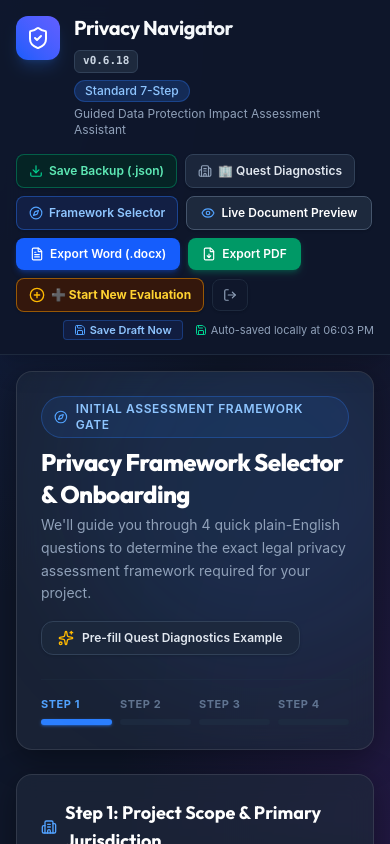
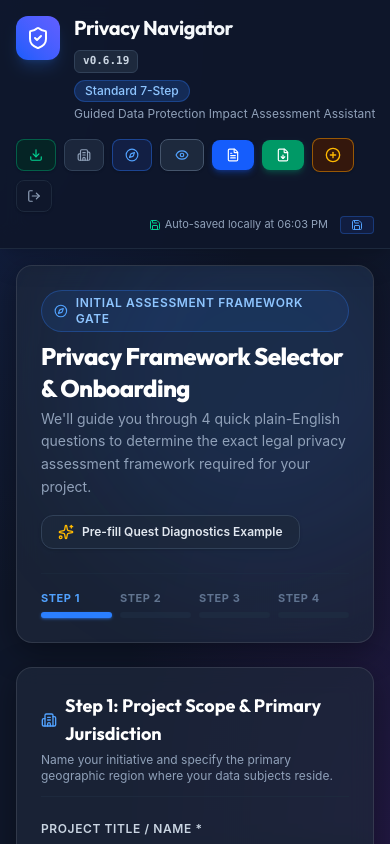
Before and after one commit to grebnetro/privacy-navigator, a React (Vite) app: page / in a window 390 px wide. Both pictures are taken after a click on the button "Sign In with Quest Enterprise SSO (Okta / Azure AD)". Shown: the top 844 px of the page. Built offline with nearby package versions, Linux system fonts and the light colour scheme.

Commit message:
v0.6.19 - Header layout adjustments, mobile icon-only buttons & User Guide

```diff
--- a/src/components/Header.tsx
+++ b/src/components/Header.tsx
@@ -124,7 +124,7 @@ export const Header: React.FC<HeaderProps> = ({
             </div>
 
             {/* Line 4: Assistant Subtitle */}
-            <p className="text-xs text-slate-400">
+            <p className="text-xs text-slate-400 whitespace-nowrap">
               {onboardingPayload?.assessmentTitle || 'Guided Data Protection Impact Assessment Assistant'}
             </p>
           </div>
@@ -140,7 +140,7 @@ export const Header: React.FC<HeaderProps> = ({
             title="Download a backup file (.json) of your current evaluation"
           >
             <Download className="w-3.5 h-3.5 text-emerald-400" />
-            <span>Save Backup (.json)</span>
+            <span className="hidden sm:inline">Save Backup (.json)</span>
           </button>
 
           <button
@@ -150,25 +150,27 @@ export const Header: React.FC<HeaderProps> = ({
             title="Edit Organization Defaults (Controller Name, DPO Title, Contact)"
           >
             <Building2 className="w-3.5 h-3.5 text-slate-400" />
-            <span>🏢 {orgProfile?.organizationName || 'Org Profile'}</span>
+            <span className="hidden sm:inline">🏢 {orgProfile?.organizationName || 'Org Profile'}</span>
           </button>
 
           <button
             onClick={onOpenOnboarding}
             className="flex items-center gap-1.5 px-3 py-2 text-xs font-semibold text-blue-300 bg-blue-950/60 hover:bg-blue-900/80 rounded-lg border border-blue-500/40 transition shadow-sm"
             id="change-framework-btn"
+            title="Framework Selector"
           >
             <Compass className="w-3.5 h-3.5 text-blue-400" />
-            <span>Framework Selector</span>
+            <span className="hidden sm:inline">Framework Selector</span>
           </button>
 
           <button
             onClick={onOpenPreview}
             className="flex items-center gap-1.5 px-3.5 py-2 text-xs font-semibold text-white bg-slate-800 hover:bg-slate-700 rounded-lg border border-slate-600 transition shadow-sm"
             id="live-preview-btn"
+            title="Live Document Preview"
           >
             <Eye className="w-3.5 h-3.5 text-blue-400" />
-            <span>Live Document Preview</span>
+            <span className="hidden sm:inline">Live Document Preview</span>
           </button>
 
           {/* Export Group (To Left of Sign Out & Start New Evaluation) */}
@@ -177,9 +179,10 @@ export const Header: React.FC<HeaderProps> = ({
             disabled={isExporting}
             className="flex items-center gap-1.5 px-3.5 py-2 text-xs font-semibold text-white bg-blue-600 hover:bg-blue-500 rounded-lg transition shadow-md shadow-blue-600/30 active:scale-95 disabled:opacity-50"
             id="download-docx-btn"
+            title="Export Word (.docx)"
           >
             <FileText className="w-3.5 h-3.5" />
-            <span>Export Word (.docx)</span>
+            <span className="hidden sm:inline">Export Word (.docx)</span>
           </button>
 
           <button
@@ -187,9 +190,10 @@ export const Header: React.FC<HeaderProps> = ({
             disabled={isExporting}
             className="flex items-center gap-1.5 px-3.5 py-2 text-xs font-semibold text-white bg-emerald-600 hover:bg-emerald-500 rounded-lg transition shadow-md shadow-emerald-600/30 active:scale-95 disabled:opacity-50"
             id="download-pdf-btn"
+            title="Export PDF"
           >
             <FileDown className="w-3.5 h-3.5" />
-            <span>Export PDF</span>
+            <span className="hidden sm:inline">Export PDF</span>
           </button>
 
           {/* Far Right Primary Actions: Start New Evaluation & Sign Out */}
@@ -200,7 +204,7 @@ export const Header: React.FC<HeaderProps> = ({
             title="Start a new evaluation, jump to beginning, or load saved backup"
           >
             <PlusCircle className="w-4 h-4 text-amber-400" />
-            <span>➕ Start New Evaluation</span>
+            <span className="hidden sm:inline">➕ Start New Evaluation</span>
           </button>
 
           {onLogout && (
@@ -217,7 +221,7 @@ export const Header: React.FC<HeaderProps> = ({
       </div>
 
       {/* Auto-Save & Manual Save Bar */}
-      <div className="max-w-7xl mx-auto mt-2 flex items-center justify-between text-xs">
+      <div className="max-w-7xl mx-auto mt-1 flex items-center justify-between text-xs">
         <div className="flex items-center gap-2">
           {showSaveToast && (
             <span className="text-[11px] font-bold text-emerald-400 bg-emerald-950/80 px-2 py-0.5 rounded border border-emerald-500/40 animate-in fade-in duration-150">
@@ -227,6 +231,13 @@ export const Header: React.FC<HeaderProps> = ({
         </div>
 
         <div className="flex items-center gap-3">
+          {lastSavedAt && (
+            <span className="text-[11px] text-slate-400 flex items-center gap-1">
+              <Save className="w-3 h-3 text-emerald-400" />
+              Auto-saved locally at {lastSavedAt}
+            </span>
+          )}
+
           <button
             type="button"
             onClick={handleManualSave}
@@ -234,15 +245,8 @@ export const Header: React.FC<HeaderProps> = ({
             title="Save current entries to browser storage"
           >
             <Save className="w-3 h-3 text-blue-400" />
-            <span>Save Draft Now</span>
+            <span className="hidden sm:inline">Save Draft Now</span>
           </button>
-
-          {lastSavedAt && (
-            <span className="text-[11px] text-slate-400 flex items-center gap-1">
-              <Save className="w-3 h-3 text-emerald-400" />
-              Auto-saved locally at {lastSavedAt}
-            </span>
-          )}
         </div>
       </div>
     </header>
--- a/version.json
+++ b/version.json
@@ -1,4 +1,4 @@
 {
-  "version": "0.6.18",
-  "updated": "2026-08-06"
+  "version": "0.6.19",
+  "updated": "2026-08-07"
 }
```
Also changed, not shown: 2 other files (tests, documents, lock files or other folders).
